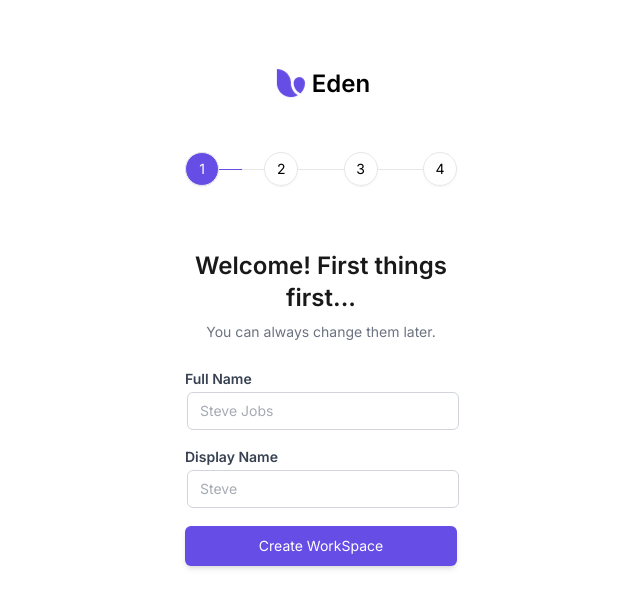
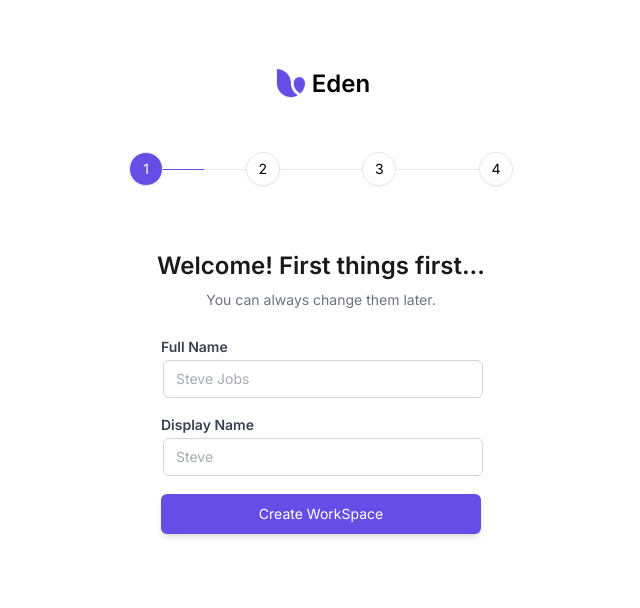
Before and after one commit to TheSwordBreaker/dribble-design-onboarding, a React (Vite) app: page / in a window 1280 px wide. Shown: the top 608 px of the page, without its empty margins (319-959 px from the left). Built offline with nearby package versions, Linux system fonts and the light colour scheme.

Commit message:
3 section break changes solved

```diff
--- a/src/App.tsx
+++ b/src/App.tsx
@@ -13,7 +13,7 @@ function App() {
 
   return (
     <div id="onboarding" className="flex flex-col w-full h-full items-center font-serif">
-      <div className="w-full xl:w-3/12 lg:w-4/12 md:w-8/12 h-full flex flex-col items-center px-6">
+      <div className="w-full lg:w-6/12 md:w-8/12 h-full flex flex-col items-center px-6 lg:px-0">
         <Header />
 
         <Steps count={count} changeStep={changeStep} />
@@ -105,9 +105,9 @@ function App() {
             We'll Stremline your setup experience accordingly
           </span>
 
-          <div className="pt-4 text-sm flex w-full px-16 gap-4 items-center">
+          <div className="pt-4 text-sm flex w-full max-w-sm gap-4 items-center">
             <div
-              className={`border rounded-md px-4 pb-3 pt-2  w-full ${
+              className={`border rounded-md px-4 pb-3 pt-2  w-full h-full ${
                 !active ? "border-gray-300" : "border-primary/90"
               }`}
               onClick={() => setActive(true)}
@@ -129,7 +129,7 @@ function App() {
             </div>
 
             <div
-              className={`border rounded-md px-4 pb-3 pt-2 w-full cursor-pointer ${
+              className={`border rounded-md px-4 pb-3 pt-2 w-full h-full cursor-pointer ${
                 active ? "border-gray-300" : "border-primary/90"
               }`}
               onClick={() => setActive(false)}
--- a/src/component/Steps.tsx
+++ b/src/component/Steps.tsx
@@ -5,7 +5,7 @@ type stepProps = {
 import cx from "classnames"
 export default function Steps({ changeStep, count }: stepProps) {
   return (
-    <ul className="flex w-full justify-between items-center pt-12 ">
+    <ul className="flex w-full justify-between items-center pt-12 max-w-sm">
       <li>
         <button onClick={() => changeStep(1)} className="step step-active">
           1
--- a/src/index.css
+++ b/src/index.css
@@ -27,7 +27,7 @@ h2 {
 }
 
 .small-heading {
-  @apply text-sm text-gray-500;
+  @apply text-sm text-gray-500 text-center;
 }
 
 .label-text {
```
